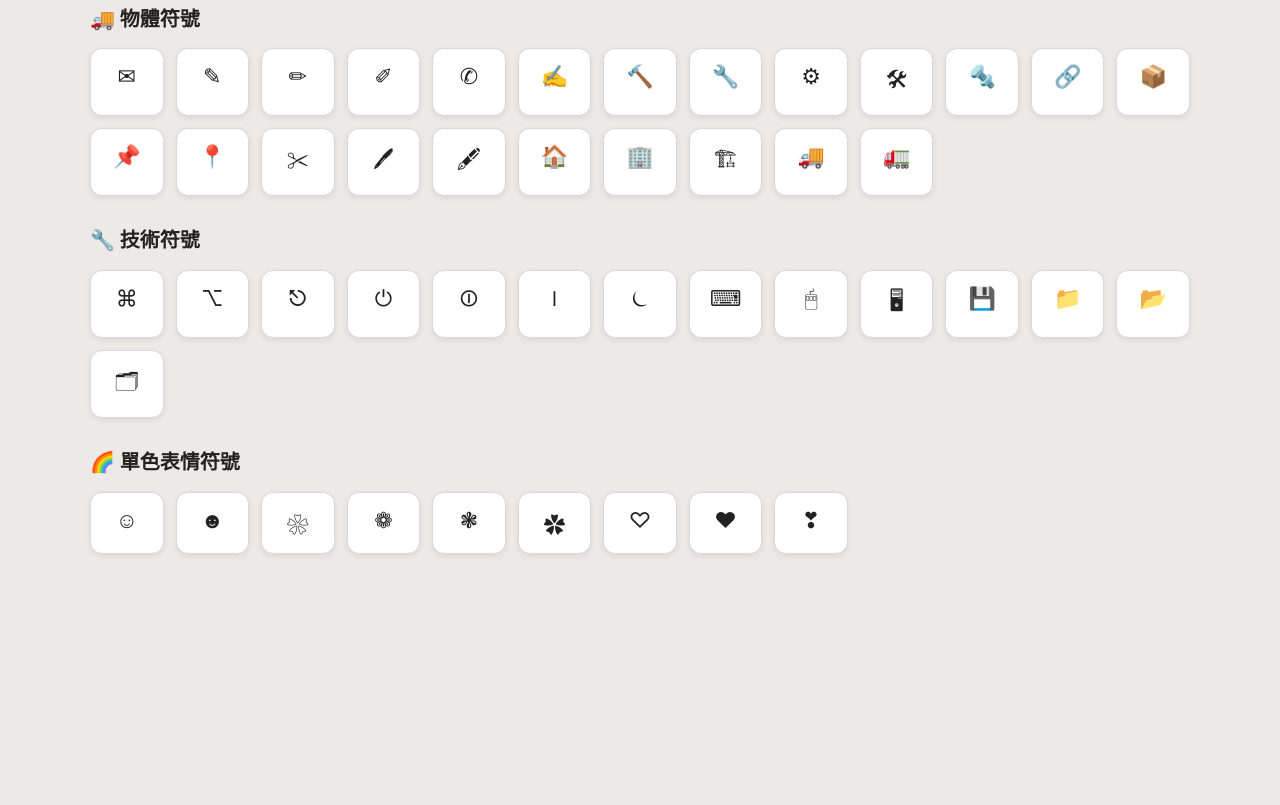
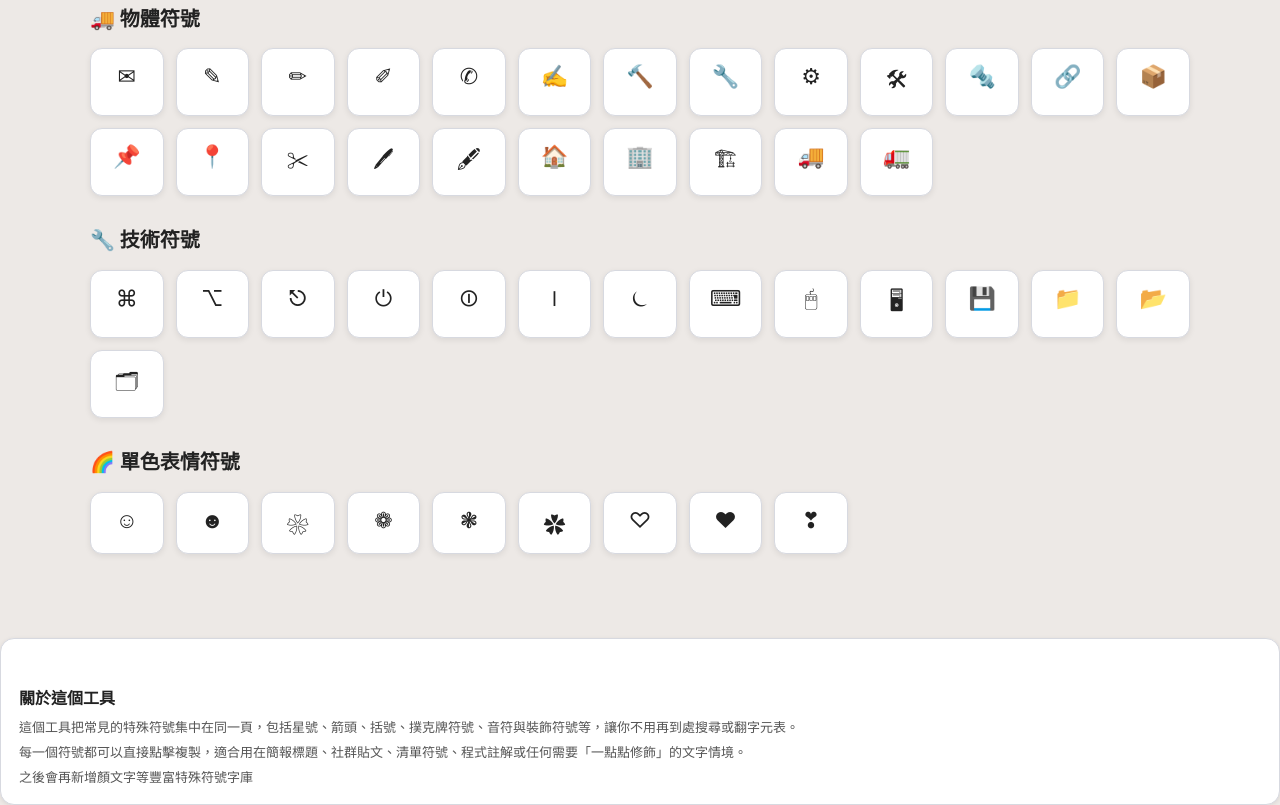
Before and after one commit to D0ngD/loyiris.com, a plain HTML site: page tools/special-symbols.html in a window 1280 px wide. Shown: the part 1173-1978 px from the top of the page. Before the commit the page ends 1787 px from the top, so only its background shows below. Drawn offline with Linux system fonts and the light colour scheme.

Commit message:
Update special-symbols.html

```diff
--- a/tools/special-symbols.html
+++ b/tools/special-symbols.html
@@ -193,6 +193,18 @@
     }
 
   </script>
+<section class="loy-card" style="margin-top:24px;">
+  <h2 style="font-size:16px; margin-bottom:8px;">關於這個工具</h2>
+  <p style="font-size:13px; color:#555; margin:0 0 6px;">
+    這個工具把常見的特殊符號集中在同一頁，包括星號、箭頭、括號、撲克牌符號、音符與裝飾符號等，讓你不用再到處搜尋或翻字元表。
+  </p>
+  <p style="font-size:13px; color:#555; margin:0 0 6px;">
+    每一個符號都可以直接點擊複製，適合用在簡報標題、社群貼文、清單符號、程式註解或任何需要「一點點修飾」的文字情境。
+  </p>
+  <p style="font-size:13px; color:#555; margin:0;">
+    之後會再新增顏文字等豐富特殊符號字庫
+  </p>
+</section>
 
   <div id="global-buttons"></div>
   <script src="/js/global.js"></script>
```
